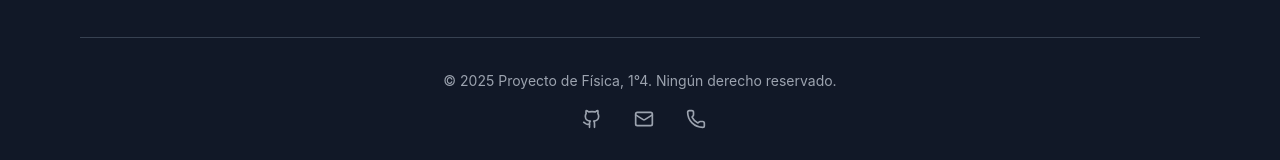
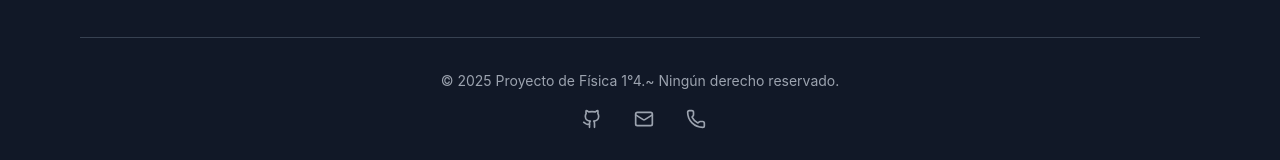
Before and after one commit to ThaCharly/fisiquinha, a React (Vite) app: page / in a window 1280 px wide. Shown: the part 5919-6079 px from the top of the page. Built offline with nearby package versions, Linux system fonts and the light colour scheme.

Commit message:
actualizacion

```diff
--- a/src/App.jsx
+++ b/src/App.jsx
@@ -421,7 +421,7 @@ const App = () => {
           </div>
 
           <div className="footer-bottom">
-            <p className="copyright">© 2025 Proyecto de Física, 1°4. Ningún derecho reservado.</p>
+            <p className="copyright">© 2025 Proyecto de Física 1°4.~{"\n"} Ningún derecho reservado.</p>
             <div className="social-links">
               <a href="#" className="social-link">
                 <Github className="icon" />
```
